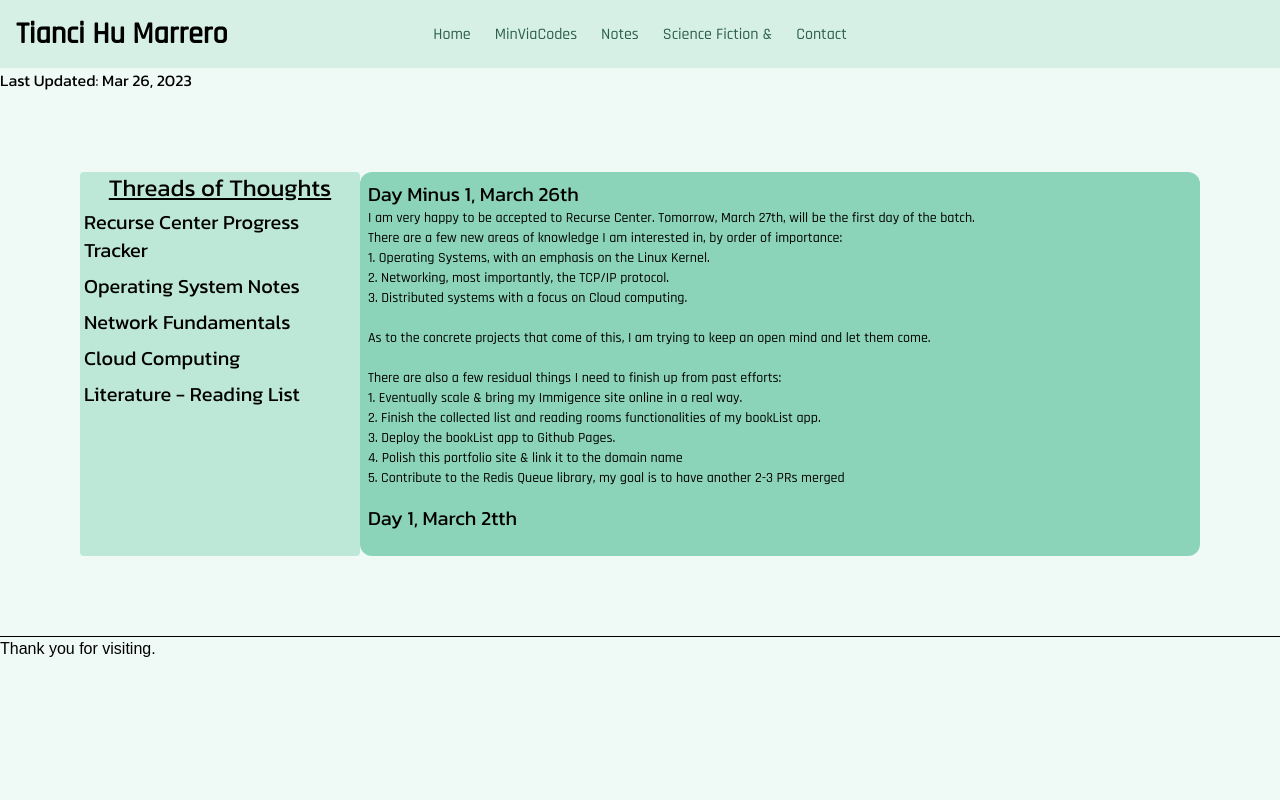
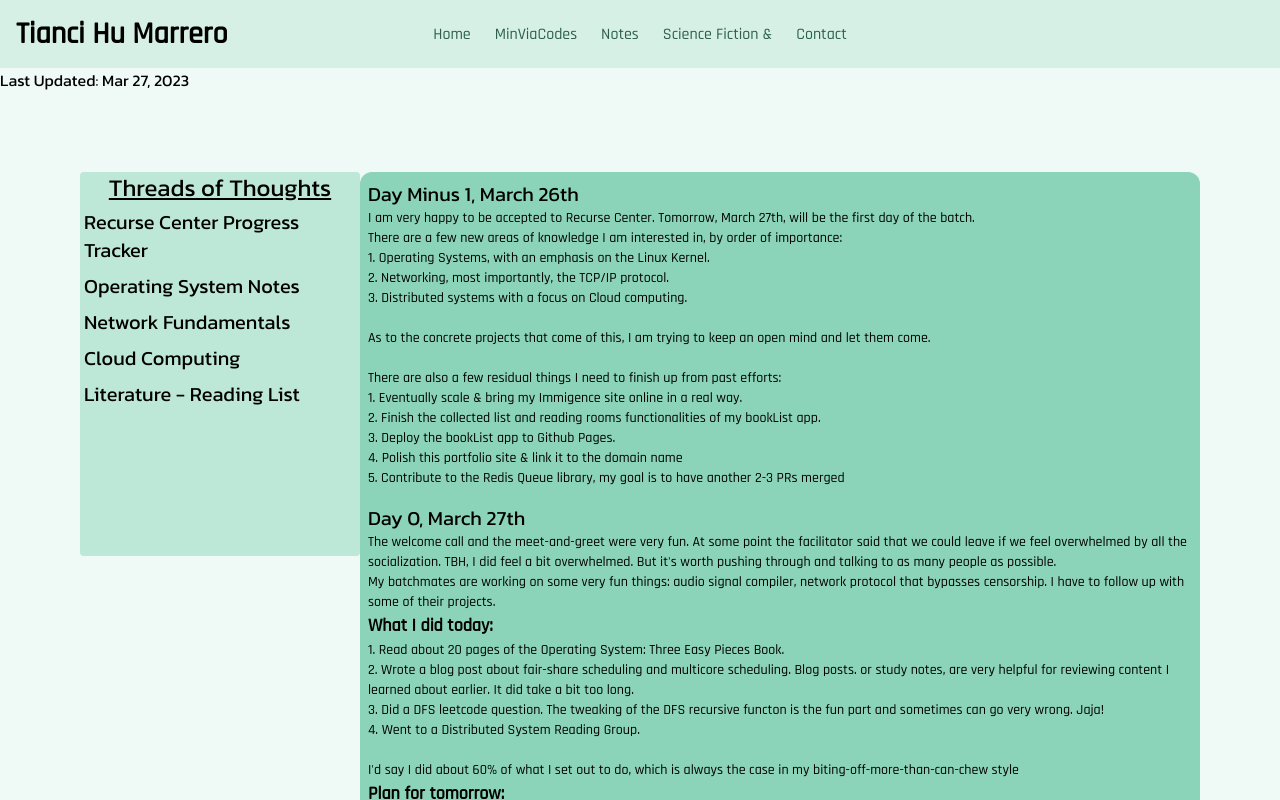
Before and after one commit to iggeehu/portfolio, a Next.js app in the folder iggee-dev/: page /notes in a window 1280 px wide. Built offline with nearby package versions, Linux system fonts and the light colour scheme.

Commit message:
day 0 of RC

```diff
--- a/iggee-dev/pages/notes.tsx
+++ b/iggee-dev/pages/notes.tsx
@@ -43,7 +43,7 @@ export default function Home() {
       </Head>
       <main className="h-screen">
         <Layout>
-          <h2 className='font-blog'>Last Updated: Mar 26, 2023</h2>
+          <h2 className='font-blog'>Last Updated: Mar 27, 2023</h2>
           <div className="notes-body p-20 flex flex-row">
             <div className="notes-catalog basis-1/4 bg-silver-tree-300 h-96 rounded">
                 <div className="font-blog text-2xl underline text-center">Threads of Thoughts</div>
@@ -58,7 +58,7 @@ export default function Home() {
                   Operating System Notes
                   </div>
 
-                  <div className="blog-subcategory font-blog text-xl flex hover:bg-silver-tree-400 hover:underline p-1 cursor-default"
+                  <div className="blog-subcategory font-blog text-xl flex hover:bg-silver-tree-400 p-1 cursor-default"
                   onClick={()=>toggleDisplay(2)}
                   >
                   Network Fundamentals
--- a/iggee-dev/pages/notes/RecurseCenter.tsx
+++ b/iggee-dev/pages/notes/RecurseCenter.tsx
@@ -22,12 +22,35 @@ export default function RecurseCenter (){
         </div>
 
         <div className="Day1 p-2">
-            <h2 className="text-xl font-blog">Day 1, March 2tth</h2>
+            <h2 className="text-xl font-blog">Day 0, March 27th</h2>
             <div className="text-sm font-cyber">
+                <p>The welcome call and the meet-and-greet were very fun. At some point the facilitator said that we could
+                    leave if we feel overwhelmed by all the socialization. TBH, I did feel a bit overwhelmed. But it's worth
+                    pushing through and talking to as many people as possible.</p>
+                <p>My batchmates are working on some very fun things: audio signal compiler, network protocol that bypasses censorship.
+                    I have to follow up with some of their projects.
+                </p>
+                <p className="text-lg font-bold">What I did today:</p>
+                <p>1. Read about 20 pages of the Operating System: Three Easy Pieces Book.</p>
+                <p>2. Wrote a blog post about fair-share scheduling and multicore scheduling. Blog posts. or study notes,
+                    are very helpful for reviewing content I learned about earlier. It did take a bit too long.</p>
+                <p>3. Did a DFS leetcode question. The tweaking of the DFS recursive functon is the fun part and sometimes
+                    can go very wrong. Jaja!
+                </p>
+                <p>4. Went to a Distributed System Reading Group.</p>
+                <br></br>
+                <p>I'd say I did about 60% of what I set out to do, which is always the case in my biting-off-more-than-can-chew
+                style</p>
 
+                <p className="text-lg font-bold">Plan for tomorrow:</p>
+                <p>1. Pairing workshop.</p>
+                <p>2. Read about 20 pages of the Operating System: Three Easy Pieces Book.</p>
+                <p>3. Read about 20 pages of the TCP/IP Illustrated book.</p>
+                <p>3. Afternoon hack and tell 5-7pm, probably have to take care of the baby 3-5pm in exchange for the late session.
+                    So grandma won't be overtired. </p>
+                <p>4. 1 DFS leetcode question.</p>
             </div>
-        </div>
-
-        </div>)
+         </div>
+    </div>)
 
 }
```
